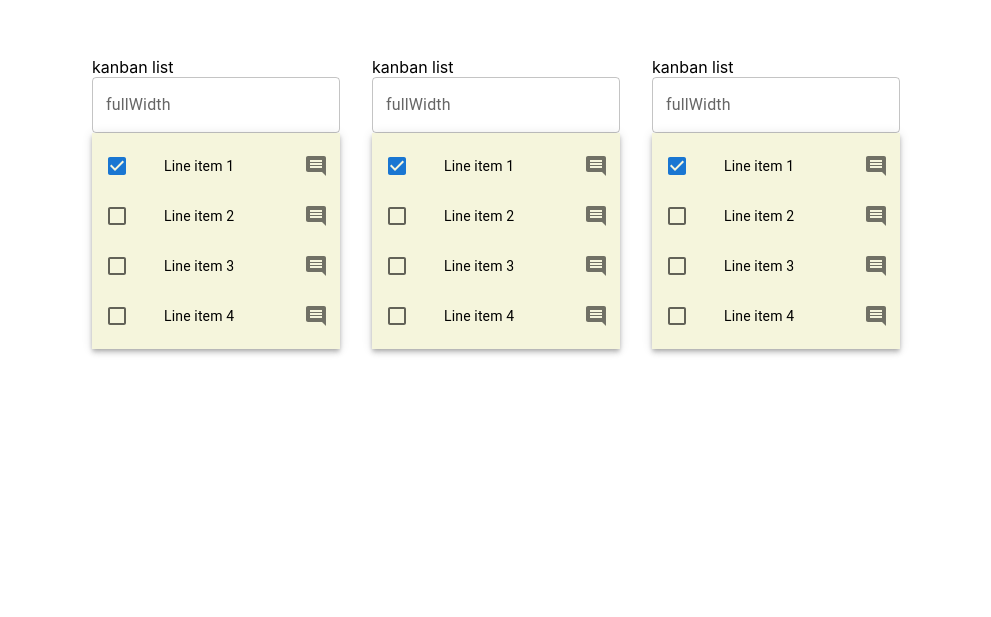
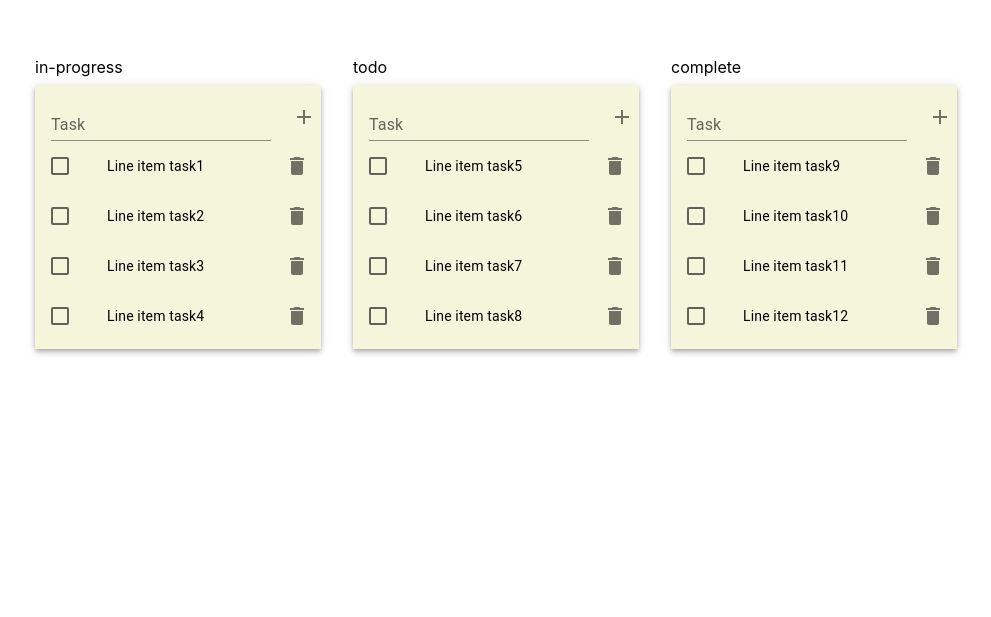
Before and after one commit to berkesenturk/mern_todoapp, a React (Create React App) app in the folder ui/: page / in a window 1280 px wide. Shown: the part 183-800 px from the top of the page, without its empty margins (144-1135 px from the left). Built offline with nearby package versions, Linux system fonts and the light colour scheme.

Commit message:
taskcontext added for handling inputs

```diff
--- a/ui/src/App.js
+++ b/ui/src/App.js
@@ -1,9 +1,12 @@
 import Main from "./pages/main";
+import { TaskContext, taskData } from "./contexts/TaskContext";
 
 function App() {
   return (
     <>
-      <Main />
+      <TaskContext.Provider value = {taskData}>
+        <Main />
+      </TaskContext.Provider>
     </>
   );
 }
--- a/ui/src/components/list/index.js
+++ b/ui/src/components/list/index.js
@@ -1,43 +1,35 @@
 import * as React from 'react';
 import List from '@mui/material/List';
-import ListItem from '@mui/material/ListItem';
-import ListItemButton from '@mui/material/ListItemButton';
-import ListItemIcon from '@mui/material/ListItemIcon';
-import ListItemText from '@mui/material/ListItemText';
-import Checkbox from '@mui/material/Checkbox';
-import IconButton from '@mui/material/IconButton';
-import CommentIcon from '@mui/icons-material/Comment';
 import ItemList from '../listitem';
 import FullWidthTextField from '../textinput';
+import { TaskContext } from '../../contexts/TaskContext';
+import { useContext } from 'react';
 
-export default function CheckboxList() {
-  const [checked, setChecked] = React.useState([0]);
-
-  const handleToggle = (value) => () => {
-    const currentIndex = checked.indexOf(value);
-    const newChecked = [...checked];
-
-    if (currentIndex === -1) {
-      newChecked.push(value);
-    } else {
-      newChecked.splice(currentIndex, 1);
-    }
-
-    setChecked(newChecked);
-  };
-
+export default function CheckboxList(props) {
+  const taskList = useContext(TaskContext);
   return (
     <>
-      <FullWidthTextField />
-      <List sx={{ width: '100%', maxWidth: 360, bgcolor: 'beige', boxShadow: 4 }}>
+      <List
+        sx={{
+            width: '100%',
+            my:1 ,
+            maxWidth: 360,
+            bgcolor: 'beige',
+            boxShadow: 4
+          }}
+      >
 
+        <FullWidthTextField
+          id = {props.name}
+          name = {props.name}
+        />
 
-        {[0, 1, 2, 3].map((value) => {
+        {taskList[props.name].map((value) => {
           const labelId = `checkbox-list-label-${value}`;
 
           return (
-              <ItemList value = {value} labelId= {labelId}/>
-          );
+              <ItemList id={labelId} value = {value} labelId= {labelId}/>
+          )
         })}
       </List>
     </>
--- a/ui/src/components/listitem/index.js
+++ b/ui/src/components/listitem/index.js
@@ -5,7 +5,7 @@ import ListItemIcon from '@mui/material/ListItemIcon';
 import ListItemText from '@mui/material/ListItemText';
 import Checkbox from '@mui/material/Checkbox';
 import IconButton from '@mui/material/IconButton';
-import CommentIcon from '@mui/icons-material/Comment';
+import DeleteIcon from '@mui/icons-material/Delete';
 
 function ItemList(props) {
     const [checked, setChecked] = React.useState([0]);
@@ -28,7 +28,7 @@ function ItemList(props) {
     key={props.value}
     secondaryAction={
       <IconButton edge="end" aria-label="comments">
-        <CommentIcon />
+        <DeleteIcon  />
       </IconButton>
     }
     disablePadding
@@ -43,7 +43,7 @@ function ItemList(props) {
           inputProps={{ 'aria-labelledby': props.labelId }}
         />
       </ListItemIcon>
-      <ListItemText id={props.labelId} primary={`Line item ${props.value + 1}`} />
+      <ListItemText id={props.labelId} primary={`Line item ${props.value}`} />
     </ListItemButton>
   </ListItem>
   )
--- a/ui/src/components/textinput/index.js
+++ b/ui/src/components/textinput/index.js
@@ -1,15 +1,55 @@
 import * as React from 'react';
-import Box from '@mui/material/Box';
 import TextField from '@mui/material/TextField';
+import { useState, useContext } from 'react';
+import AddIcon from '@mui/icons-material/Add';
+import IconButton  from '@mui/material/IconButton';
 
-export default function FullWidthTextField() {
+import { TaskContext } from '../../contexts/TaskContext';
+import { Stack } from '@mui/system';
+
+export default function FullWidthTextField(props) {
+  const [textInput, setTextInput] = useState('');
+  const taskList = useContext(TaskContext);
+
+  function handleSubmit(event) {
+    event.preventDefault();
+    console.log( "submitted task: ", textInput)
+    console.log("adding to...: ", taskList[props.name])
+    taskList[props.name].push(textInput)
+
+    console.log(`new tasklist for ${props.name}: `, taskList[props.name]);
+  }
+
   return (
-    <Box
+    <form
       sx={{
         maxWidth: '100%',
       }}
+      onSubmit={handleSubmit}
     >
-      <TextField fullWidth label="fullWidth" id="fullWidth" width ='100%'/>
-    </Box>
+      <Stack
+        direction="row"
+      >
+        <TextField
+          sx = {{
+            mx:2
+          }}
+          variant='standard'
+          label="Task"
+          id="fullWidth"
+          name= "task-input"
+          width ='100%'
+          value= {textInput}
+          onInput = { e => setTextInput(e.target.value) }
+        />
+        <IconButton
+            size= "small"
+            type='submit'
+            >
+          <AddIcon />
+        </IconButton>
+      </Stack>
+
+    </form>
   );
 }
--- /dev/null
+++ b/ui/src/contexts/TaskContext.js
@@ -0,0 +1,32 @@
+import * as React from 'react';
+
+export const taskData = {
+    "in-progress": [
+      "task1",
+      "task2",
+      "task3",
+      "task4",
+    ],
+    "todo": [
+      "task5",
+      "task6",
+      "task7",
+      "task8",
+    ],
+    "complete": [
+      "task9",
+      "task10",
+      "task11",
+      "task12",
+    ],
+    "remaining-jobs": [
+        "task list is not dynamic",
+        "clean code make more readable",
+        "add theme dark/light",
+        "add loading on submit to add button"
+    ]
+}
+
+export const TaskContext = React.createContext(
+    taskData
+)
--- a/ui/src/pages/main.js
+++ b/ui/src/pages/main.js
@@ -1,32 +1,29 @@
 import * as React from 'react';
 import Grid from '@mui/material/Grid';
-import FormLabel from '@mui/material/FormLabel';
-import FormControl from '@mui/material/FormControl';
-import FormControlLabel from '@mui/material/FormControlLabel';
-import RadioGroup from '@mui/material/RadioGroup';
-import Radio from '@mui/material/Radio';
-import Paper from '@mui/material/Paper';
 import CheckboxList from '../components/list';
-
+import { useContext } from 'react';
+import { TaskContext } from '../contexts/TaskContext';
 
 export default function Main() {
-  const [spacing, setSpacing] = React.useState(2);
-
-  const handleChange = (event) => {
-    setSpacing(Number(event.target.value));
-  };
-
+  const taskList = useContext(TaskContext);
 
   return (
     <Grid sx={{ flexGrow: 1 }} container spacing={{ xs: 2, md: 3 }} columns={{ xs: 4, sm: 8, md: 12 }}>
       <Grid item xs={12}>
         <Grid container justifyContent="center" spacing={4}>
-          {[0, 1, 2].map((value) => (
-            <Grid key={value} sx = {{my:30}} item>
-              <div>kanban list</div>
-              <CheckboxList />
+          {
+            Object.keys(taskList).map((board) => (
+
+            <Grid key={board} sx = {{my:30}} item>
+              <div>{board}</div>
+
+              <CheckboxList
+                id = { Object.keys(taskList).indexOf(board) }
+                name = { board }
+                />
             </Grid>
-          ))}
+            ))
+          }
         </Grid>
       </Grid>
     </Grid>
```
